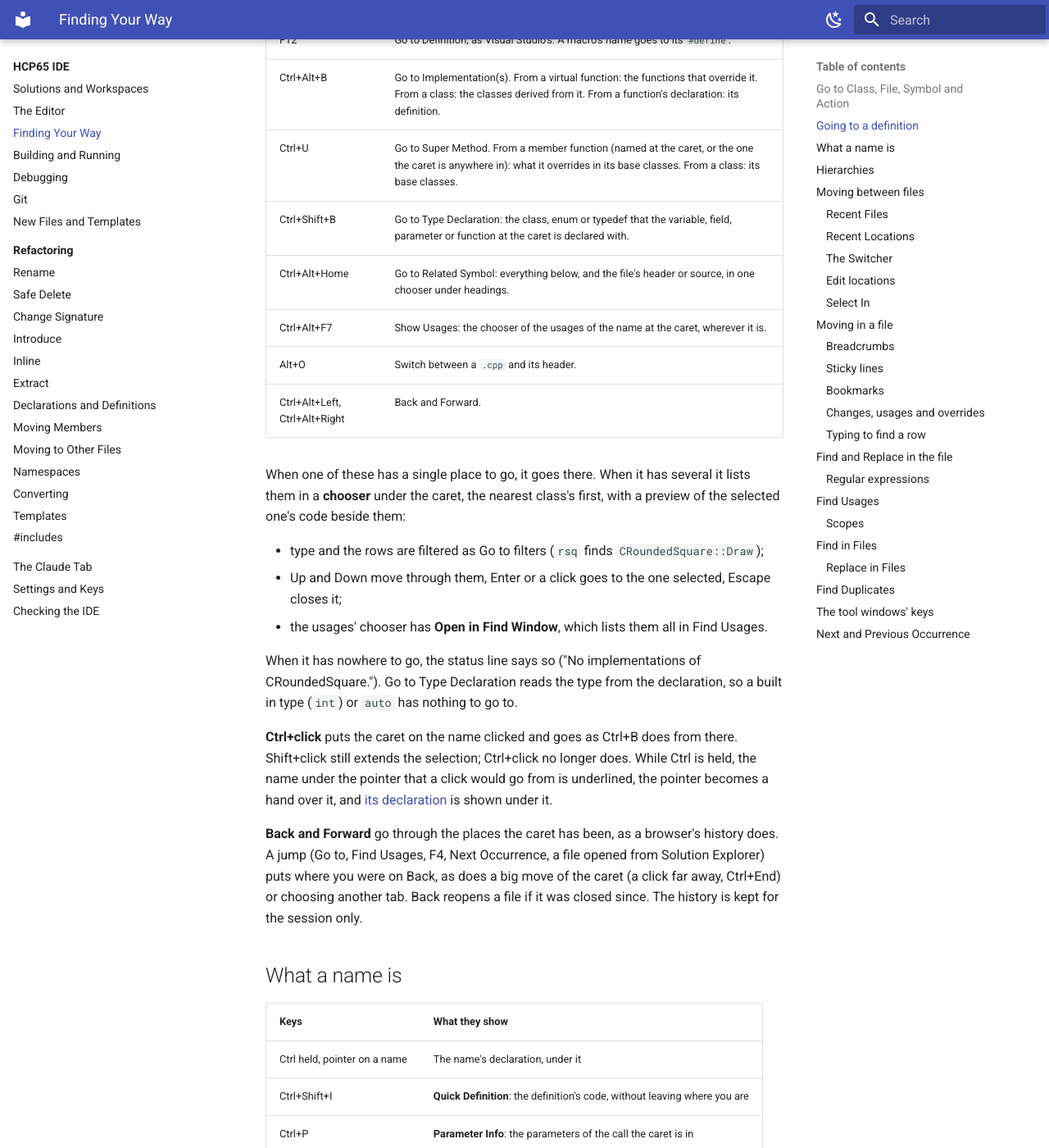
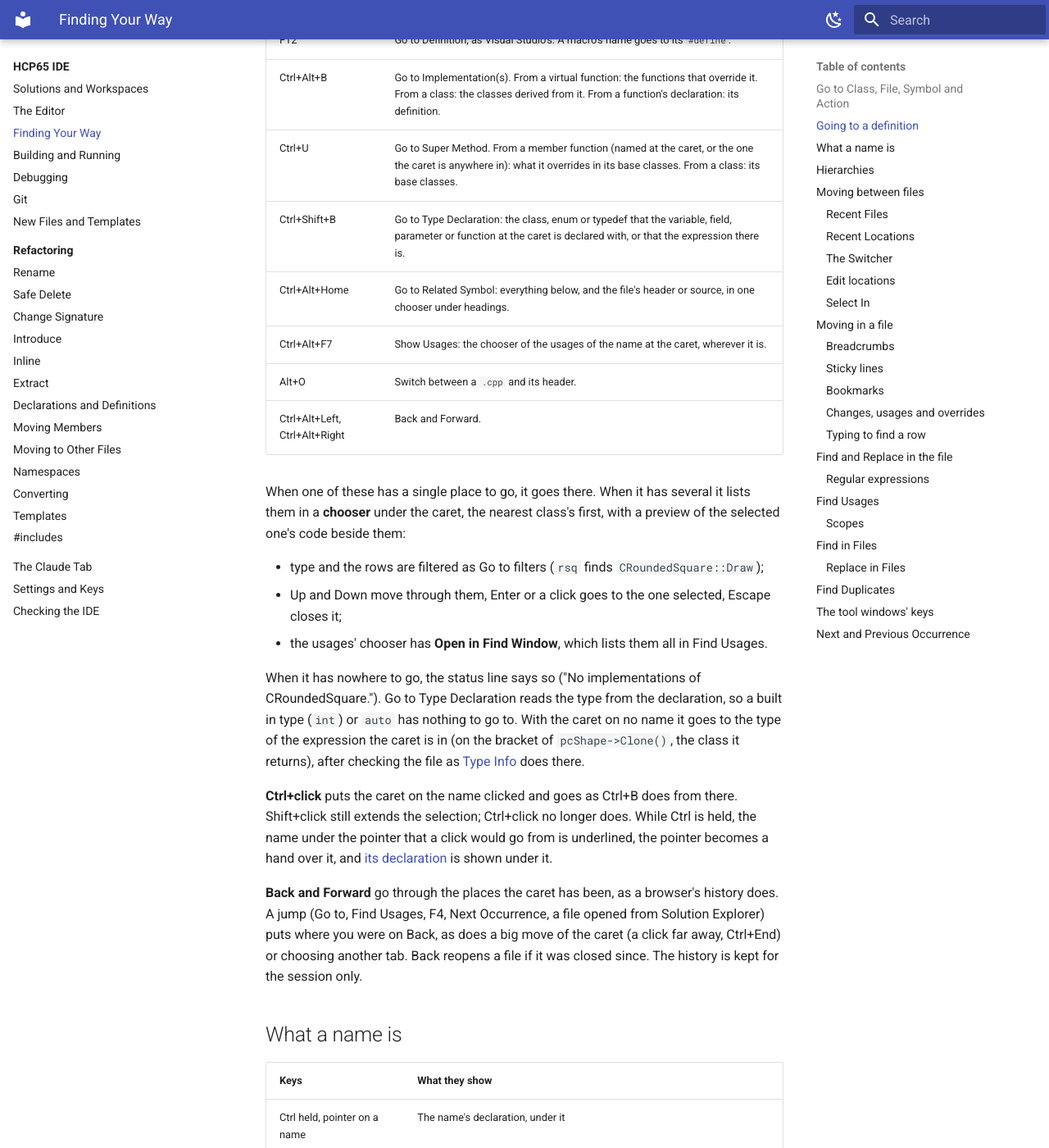
Before and after one commit to andrewpaterson/HCP65, an MkDocs documentation site: the page built from Website/docs/ide/navigation.md, in a window 1280 px wide and 1400 px high, scrolled down 1546 px. Shown: the whole window at 82% size. Built offline with MkDocs 1.6.1 and Material for MkDocs 9.7.7, drawn with Linux system fonts in a browser that asks for light colours; plug-ins that fetch from the network failed and are left out; some of the changed text lies outside the part shown.

Commit message:
IDE docs: Type Info and Go to Type Declaration for the expression at the caret
With nothing selected and the caret on no name, both use the type of the
expression the caret is in; the page says it checks the file first, which
takes a second or two in a large one.

```diff
--- a/Website/docs/ide/navigation.md
+++ b/Website/docs/ide/navigation.md
@@ -48,7 +48,7 @@ Exact names come first, then names that start with what you typed, then the clos
 | F12 | Go to Definition, as Visual Studio's.  A macro's name goes to its `#define`. |
 | Ctrl+Alt+B | Go to Implementation(s).  From a virtual function: the functions that override it.  From a class: the classes derived from it.  From a function's declaration: its definition. |
 | Ctrl+U | Go to Super Method.  From a member function (named at the caret, or the one the caret is anywhere in): what it overrides in its base classes.  From a class: its base classes. |
-| Ctrl+Shift+B | Go to Type Declaration: the class, enum or typedef that the variable, field, parameter or function at the caret is declared with. |
+| Ctrl+Shift+B | Go to Type Declaration: the class, enum or typedef that the variable, field, parameter or function at the caret is declared with, or that the expression there is. |
 | Ctrl+Alt+Home | Go to Related Symbol: everything below, and the file's header or source, in one chooser under headings. |
 | Ctrl+Alt+F7 | Show Usages: the chooser of the usages of the name at the caret, wherever it is. |
 | Alt+O | Switch between a `.cpp` and its header. |
@@ -64,7 +64,9 @@ them:
 
 When it has nowhere to go, the status line says so ("No implementations of CRoundedSquare.").
 Go to Type Declaration reads the type from the declaration, so a built in type (`int`) or `auto` has
-nothing to go to.
+nothing to go to.  With the caret on no name it goes to the type of the expression the caret is in
+(on the bracket of `pcShape->Clone()`, the class it returns), after checking the file as
+[Type Info](#what-a-name-is) does there.
 
 **Ctrl+click** puts the caret on the name clicked and goes as Ctrl+B does from there.  Shift+click
 still extends the selection; Ctrl+click no longer does.  While Ctrl is held, the name under the pointer
@@ -83,7 +85,7 @@ a file if it was closed since.  The history is kept for the session only.
 | Ctrl held, pointer on a name | The name's declaration, under it |
 | Ctrl+Shift+I | **Quick Definition**: the definition's code, without leaving where you are |
 | Ctrl+P | **Parameter Info**: the parameters of the call the caret is in |
-| Ctrl+Shift+P | **Type Info**: the type of what is at the caret, or of the selection |
+| Ctrl+Shift+P | **Type Info**: the type of what is at the caret (a name, or the expression it is in), or of the selection |
 
 The three commands are in the View menu.
 
@@ -106,7 +108,10 @@ The three commands are in the View menu.
 - **Type Info** shows the type the name at the caret is declared with: a variable's, a field's or a
   parameter's (`CPainter*`, `int[PAINT_MAXIMUM]`), what a function returns, a class as it is declared.
   With an expression selected it shows that expression's type instead, worked out as
-  [Introduce Variable](refactoring/introduce.md) works it out.  It goes when the caret moves.
+  [Introduce Variable](refactoring/introduce.md) works it out.  With nothing selected and the caret on
+  no name (a call's bracket, an operator, the `&` of `&cCircle`, a number) it shows the type of the
+  expression the caret is in.  That last one checks the whole file first, which is quick in a small
+  file and takes a second or two in a large one.  It goes when the caret moves.
 
 ## Hierarchies
 
```
